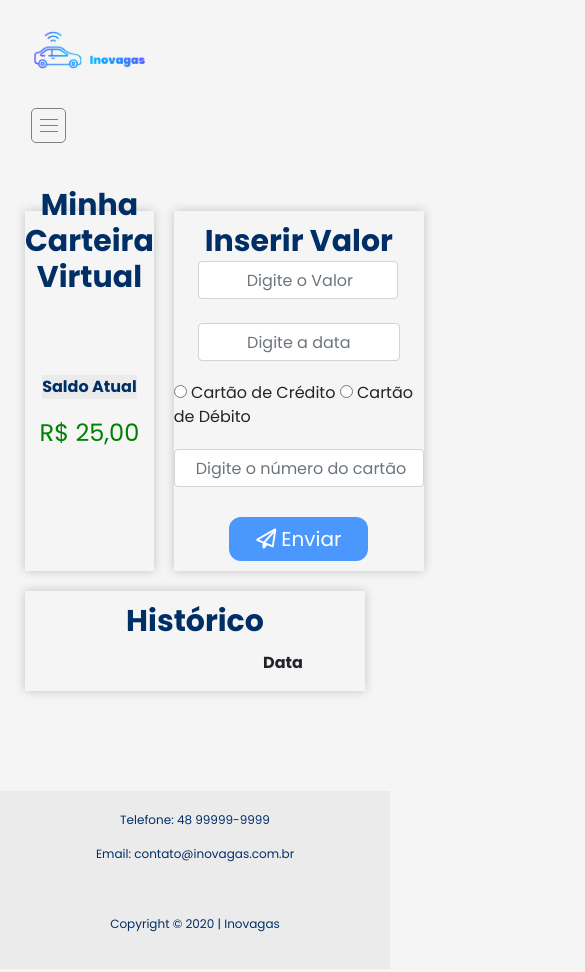
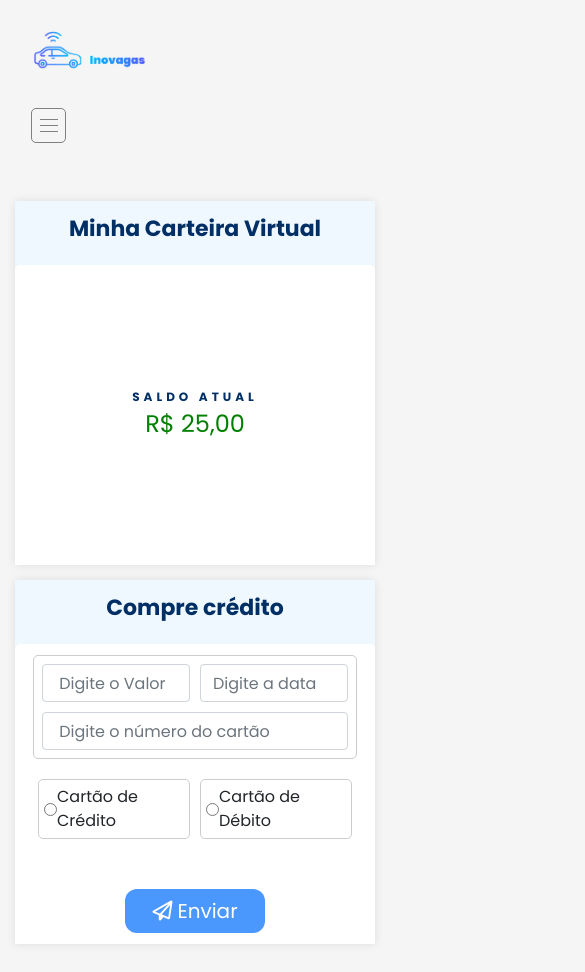
Before and after one commit to anedejour/inovagas, a plain HTML site: page carteira-virtual.html in a window 390 px wide. Shown: the top 972 px of the page, 585 px wide, since content can reach past the window. Drawn offline with nearby package versions, Linux system fonts and the light colour scheme.

Commit message:
atualizacao site

```diff
--- a/carteira-virtual.html
+++ b/carteira-virtual.html
@@ -2,12 +2,15 @@
 <html lang="pt-br">
 <head>
     <meta charset="UTF-8">
-      <meta name="viewport" content="width=device-width, initial-scale=1">
-      <link rel="stylesheet" href="https://stackpath.bootstrapcdn.com/bootstrap/4.1.3/css/bootstrap.min.css" integrity="sha384-MCw98/SFnGE8fJT3GXwEOngsV7Zt27NXFoaoApmYm81iuXoPkFOJwJ8ERdknLPMO"
+    <meta name="viewport" content="width=device-width, initial-scale=1.0">
+    <link rel="stylesheet" href="https://stackpath.bootstrapcdn.com/bootstrap/4.1.3/css/bootstrap.min.css"
+          integrity="sha384-MCw98/SFnGE8fJT3GXwEOngsV7Zt27NXFoaoApmYm81iuXoPkFOJwJ8ERdknLPMO"
           crossorigin="anonymous">
-      <script src="https://code.jquery.com/jquery-3.5.1.slim.min.js" integrity="sha384-DfXdz2htPH0lsSSs5nCTpuj/zy4C+OGpamoFVy38MVBnE+IbbVYUew+OrCXaRkfj"
+    <script src="https://code.jquery.com/jquery-3.5.1.slim.min.js"
+            integrity="sha384-DfXdz2htPH0lsSSs5nCTpuj/zy4C+OGpamoFVy38MVBnE+IbbVYUew+OrCXaRkfj"
             crossorigin="anonymous"></script>
-      <script src="https://stackpath.bootstrapcdn.com/bootstrap/4.5.0/js/bootstrap.min.js" integrity="sha384-OgVRvuATP1z7JjHLkuOU7Xw704+h835Lr+6QL9UvYjZE3Ipu6Tp75j7Bh/kR0JKI"
+    <script src="https://stackpath.bootstrapcdn.com/bootstrap/4.5.0/js/bootstrap.min.js"
+            integrity="sha384-OgVRvuATP1z7JjHLkuOU7Xw704+h835Lr+6QL9UvYjZE3Ipu6Tp75j7Bh/kR0JKI"
             crossorigin="anonymous"></script>
     <script src="https://kit.fontawesome.com/80148cb8f8.js" crossorigin="anonymous"></script>
     <link href="https://fonts.googleapis.com/css2?family=Poppins:wght@400;700&display=swap" rel="stylesheet">
@@ -16,6 +19,7 @@
     <title>Página Inicial</title>
 </head>
 <body>
+
 <div class="container">
     <div class="logo">
         <a class="navbar-brand" href="index.html"><img src="img/inovagas.png" alt="logo inovagas"></a>
@@ -44,7 +48,7 @@
                 </ul>
             </div>
             <div class="menu">
-                  <ul class="navbar-nav mr-auto">
+                <div class="navbar-nav mr-auto">
                     <ul class="navbar-nav mr-auto">
                         <li class="nav-item">
                             <a class="nav-link" href="log-in.html"><i class="fas fa-sign-in-alt"></i>Entrar</a>
@@ -58,7 +62,9 @@
                     </ul>
                 </div>
             </div>
+        </div>
     </nav>
+
     <div id="container">
         <section class="minhaCarteira">
             <div class="title">
@@ -69,25 +75,47 @@
                 <p id="valor"> R$ 25,00 </p>
             </div>
         </section>
+
         <section class="inserirValor">
             <div class="title">
-               <h1 class="titulo"> Inserir Valor</h1>
+                <h1 class="titulo"> Compre crédito</h1>
             </div>
+
             <div class="content">
-               <div id="valor-data">
-                  <input type="text" id="valorCredito" size="10" class="form-control dinheiro" placeholder=" Digite o Valor"> <br>
+                <div class="groupCampos">
+                    <div class="groupDados">
+                        <input type="text" id="valorCredito" size="10" class="form-control dinheiro"
+                               placeholder=" Digite o Valor"> <br>
                         <input type="text" id="data" class="form-control data" size="10" placeholder="Digite a data">
                     </div>
+                    <div class="groupDados">
+                        <input type="text" id="numeroCartao" size="30" placeholder=" Digite o número do cartão"
+                               class="form-control ">
+                    </div>
+                </div>
 
-               <div class="tipoCartao">
-                  <input type="radio" name="tipo" value="credito" id="credito"> Cartão de Crédito
-                  <input type="radio" name="tipo" value="debito" id="debito"> Cartão de Débito
+                <div class="hold-campos">
+                    <div class="inputGroup">
+                        <label>
+                        <input class="inputRadio" type="radio" name="tipo" value="credito" id="credito">
+                        <p>Cartão de Crédito</p>
+                        </label>
                     </div>
-               <input type="text" id="numeroCartao" size="30" placeholder=" Digite o número do cartão" class="form-control numeroCartao">
-               <button type="submit" id="enviar" name="enviar" class="btnForm"><i class="far fa-paper-plane"></i> Enviar </button>
+
+                    <div class="inputGroup">
+                        <label >
+                        <input class="inputRadio" type="radio" name="tipo" value="debito" id="debito">
+                        <p>Cartão de Débito</p>
+                        </label>
+                    </div>
+                </div>
+                <button type="submit" id="enviar" name="enviar" class="btnForm"><i class="far fa-paper-plane"></i>
+                    Enviar
+                </button>
             </div>
         </section>
     </div>
+
     <section class="detalhado">
         <div class="title">
             <h1 class="titulo"> Histórico </h1>
@@ -99,6 +127,7 @@
         <pre id="resposta"></pre>
     </section>
 </div>
+
 <div id="rodape">
     <footer id="formFooter">
         <p>Telefone: 48 99999-9999
--- a/css/cabecalho-footer.css
+++ b/css/cabecalho-footer.css
@@ -68,6 +68,8 @@ body{
     font-size: 35px;
     color: rgba(0, 0, 0, 0.4);
     margin-left: 10px;
+    transition: ease-in-out 380ms;
+    cursor: pointer;
 }
 #redesSociais{
     display: flex;
--- a/css/carteira-virtual.css
+++ b/css/carteira-virtual.css
@@ -1,87 +1,220 @@
-.carteira{
+label {
     display: flex;
-    display: contents;
+    margin-bottom: 0px;
+    align-items: center;
+    width: 100%;
+    justify-content: space-around;
+    cursor: pointer;
 }
-.minhaCarteira{
-    flex: 1;
+
+.minhaCarteira, .inserirValor,.detalhado {
+    opacity: 0;
+    animation: fadeIn ease-in-out 320ms forwards;
 }
-#container{
+
+.inserirValor {
+    animation-delay: 50ms;
+}
+.detalhado {
+    animation-delay: 150ms;
+}
+
+@keyframes fadeIn {
+    0% {
+        opacity: 0;
+        transform: translateY(50px) scale(0.9);
+    }
+    100% {
+        opacity: 1;
+        transform: translateY(0) scale(1);
+    }
+}
+
+p {
+    margin: 0;
+    padding: 0;
+}
+
+#container {
     display: flex;
     align-items: flex-start;
     margin-top: 50px;
 }
-section{
+
+#container section {
+    flex: 1;
     margin: 10px;
-    box-shadow: 0px 0px 10px rgba(0,0,0,0.2);
+    box-shadow: 0px 0px 10px rgba(0, 0, 0, 0.1);
+    box-sizing: content-box;
+    border-top-left-radius: 5px;
+    border-top-right-radius: 5px;
 }
-.content{
+
+.title {
+    width: 100%;
+    /* height: 100px; */
+    display: flex;
+    justify-content: center;
+    align-items: center;
+    background: aliceblue;
+    padding: 15px;
+    box-sizing: border-box;
+}
+
+
+.titulo {
+    font-size: 30px;
+    text-align: center;
+    color: #002F66;
+    font-weight: bolder;
+}
+
+.content {
     width: 100%;
     height: 300px;
     display: flex;
     justify-content: center;
     align-items: center;
     flex-direction: column;
-}
-#valorCredito{
-    margin-top: 80px;
-}
-.titulo{
-    font-size: 30px;
-    text-align: center;
-    color: #002F66;
-    font-weight:bolder;
-    margin-bottom: 50px;
-    margin-top: 50px;
+    background: #FFF;
+    border-top-left-radius: 5px;
+    border-top-right-radius: 5px;
 }
 
-.title{
+
+.groupCampos {
+    width: 90%;
+    display: flex;
+    flex-direction: column;
+    border: 1px solid #ccc;
+    padding: 3px;
+    border-radius: 5px;
+}
+
+.groupDados, .groupCard {
     width: 100%;
-    height: 60px;
     display: flex;
-    justify-content: center;
+}
+
+.groupDados > input {
+    flex: 1;
+    margin: 5px;
+}
+
+.hold-campos {
+    width: 90%;
+    display: flex;
+    margin: 15px 0px;
+
+}
+
+.inputGroup {
+    display: flex;
+    flex: 1;
+    margin: 5px;
+    border: 1px solid #ccc;
+    padding: 5px;
+    border-radius: 5px;
+}
+
+.inputGroup > input {
+    margin-top: 5px;
+    margin-right: 5px;
+}
+
+#valor-data input {
+    flex: 1;
+    margin: 5px;
+}
+
+#tipoCartao {
+    width: 90%;
+    display: flex;
     align-items: center;
+    justify-content: space-between;
+    margin-top: 15px;
 }
-#total{
+
+#tipoCartao input {
+    flex: 1;
+    margin: 5px;
+}
+
+
+#total {
     color: #002F66;
-    background-color: rgba(0, 0, 0, 0.04);
+    font-size: 12px;
+    letter-spacing: 4px;
+    text-transform: uppercase;
     font-weight: bolder;
     text-align: center;
 }
-.inserirValor{
+
+.inserirValor {
     flex: 1;
     display: flex;
     flex-direction: column;
     justify-content: center;
     align-items: center;
 }
-.data{
-    text-align: center;
-    margin-bottom: 20px;
-}
-#valor{
+
+#valor {
     font-size: 24px;
     text-align: center;
     color: #002F66;
     color: green;
 }
-#valorCredito{
-    font-size: 16px;
-    text-align: center;
-    color: green;
-    width: 200px;
+
+.detalhado {
+    margin-bottom: 100px;
+    margin-top: 25px;
+    background: #FFF;
+    width: 100%;
+    display: flex;
+    flex-direction: column;
+    align-items: center;
 }
-#numeroCartao{
-    width: 250px;
-    text-align: center;
-    color: #002F66;
+
+.cabecalhoHistorico {
+    flex: 1;
+    display: flex;
+    align-items: center;
+    font-weight: bolder;
+    padding: 25px;
+    background: #FFF;
+    justify-content: space-between;
+    max-width: 500px;
+    width: 100%;
+
 }
-.tipoCartao{
-    margin-bottom: 20px;
+
+pre#resposta {
+    flex: 1;
+    display: flex;
+    justify-content: space-between;
+    max-width: 500px;
+    width: 100%;
 }
-.detalhado{
-    margin-bottom: 100px;
+
+
+.tipoCartao {
+    width: 100%;
+    display: flex;
+    justify-content: space-between;
 }
-.btnForm{
+
+.tipoCartao .inputGroup {
+    flex: 1;
+    display: flex;
+    align-items: center;
+}
+
+.tipoCartao .inputGroup .inputRadio {
+    margin: 0px;
+}
+
+
+.btnForm {
     max-width: 100%;
     font-size: 20px;
     background-color: #4A97FD;
@@ -90,32 +223,33 @@ section{
     border-radius: 12px 12px;
     line-height: 1;
 }
-.btnForm:hover{
+
+.btnForm:hover {
     background-color: #3979FF;
 }
-.far{
+
+.far {
     margin-right: 5px;
 }
-#enviar{
+
+
+#enviar {
     padding: 12px 27px;
     outline: none;
-    display:flex;
+    display: flex;
     margin-top: 30px;
-    margin-bottom: 100px;
+}
 
+@media (max-width: 768px) {
+    #container {
+        flex-direction: column;
+    }
+    .titulo {
+        font-size: 22px;
+    }
+    #container section {
+        flex: 1;
+        margin: 0px 0px 15px 0px!important;
+        width: 100%;
+    }
 }
-.cabecalhoHistorico{
-    flex: 1;
-    display: flex;
-    align-items: center;
-    font-weight: bolder;
-}
-#datatxt{
-    margin-left: 238px;
-}
-#valortxt{
-    margin-left: 497px;
-}
-#resposta{
-    font-size: 16px;
-}
--- a/css/contato.css
+++ b/css/contato.css
@@ -1,5 +1,17 @@
+
+@keyframes fadeIn {
+    0% {
+        opacity: 0;
+        transform: translateY(50px) ;
+    }
+    100% {
+        opacity: 1;
+        transform: translateY(0)
+    }
+}
+
 h1{
-    margin-top: 50px;
+    margin-top: 30px;
     font-size:2.5rem;
     text-align: center;
     color: #002F66;
@@ -21,6 +33,8 @@ h1{
     display: flex;
     flex-direction: column;
     align-items: center;
+    opacity: 0;
+    animation: fadeIn ease-in-out 320ms forwards;
 }
 #formulario{
     align-items: center;
--- a/css/index.css
+++ b/css/index.css
@@ -1,3 +1,13 @@
+* {
+    margin: 0;
+    padding: 0;
+}
+
+.h1, .h2, .h3, .h4, .h5, .h6, h1, h2, h3, h4, h5, h6 {
+    margin: 0px!important;
+    padding: 0px!important;
+}
+
 .carousel-inner{
     margin-top: 150px;
     margin-bottom: 130px;
@@ -6,7 +16,3 @@
 .carousel-control-next-icon{
     color: #066CCC!important;
 }
-@media (max-width:900px){
-
-    }
-}
```
Also changed, not shown: cadastro.html (+1 -1 lines), como-funciona.html (+26 -9 lines), contato.html (+3 -2 lines), css/como-funciona.css (+104 -63 lines), css/log-in.css (+41 -0 lines), js/carteira-virtual.js (+6 -8 lines), log-in.html (+17 -8 lines). Lines whose indentation alone changed are shown as unchanged.
